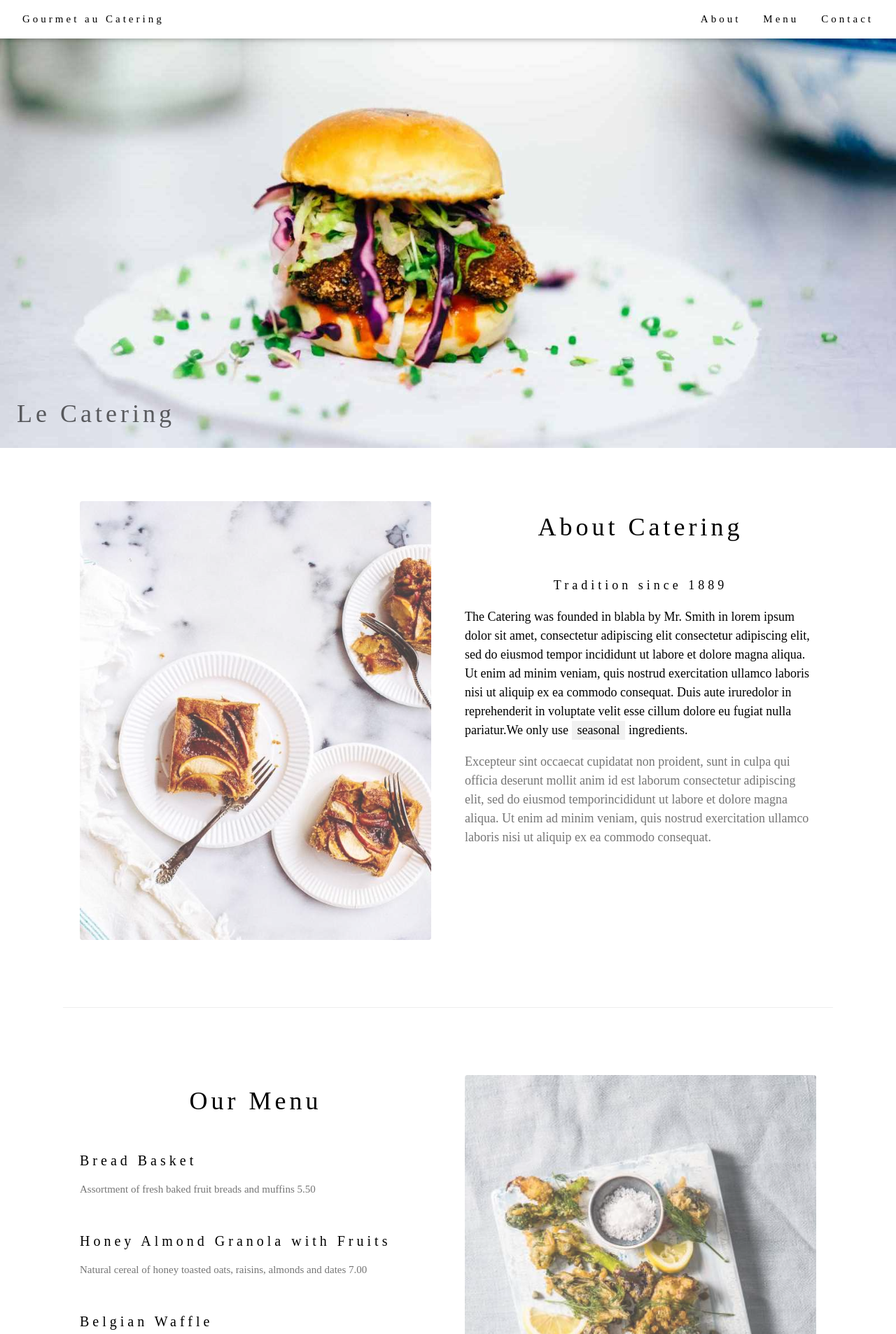
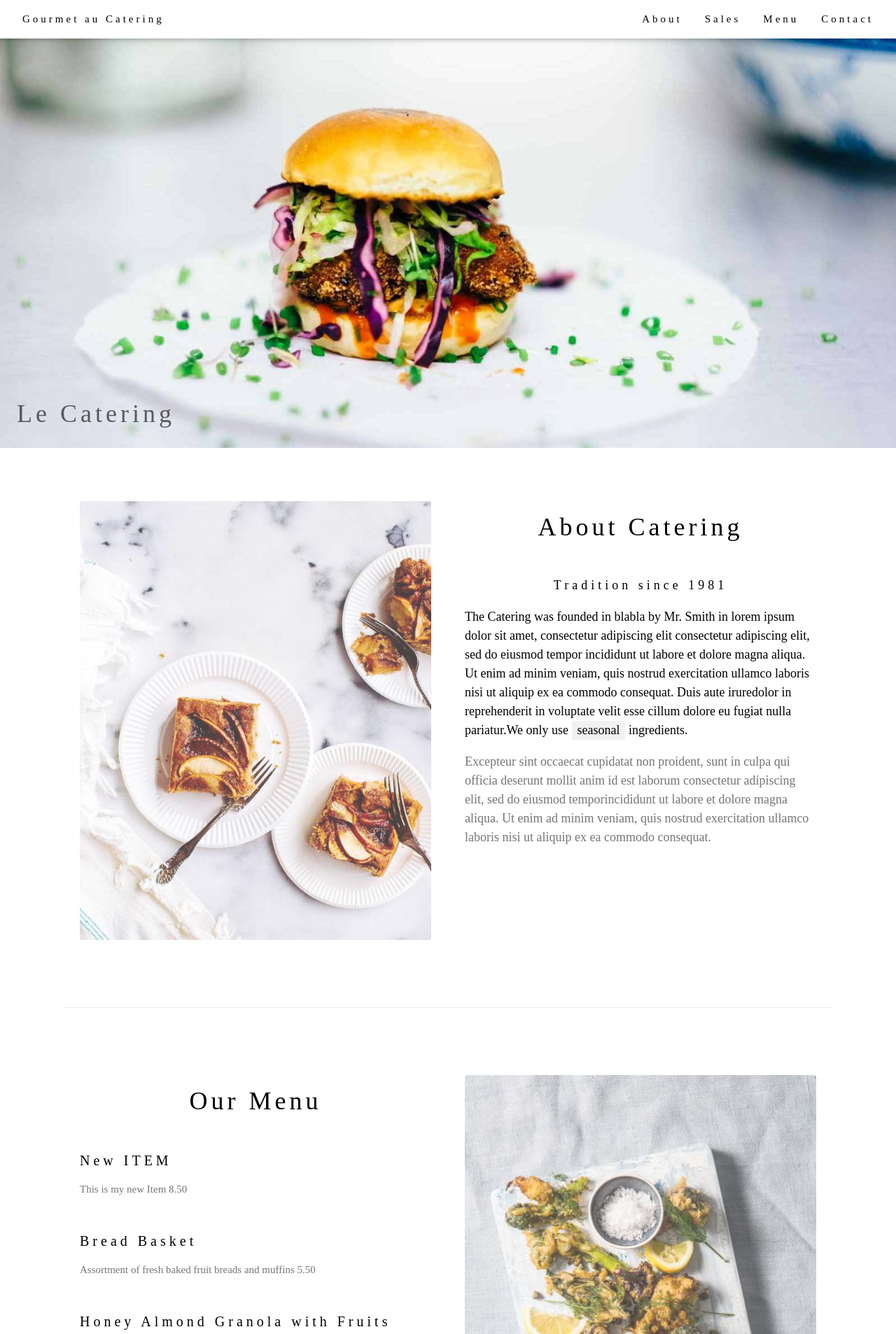
Before and after one commit to renatosetubal/git, a plain HTML site: page index.html in a window 1280 px wide. Shown: the top 1906 px of the page at 70% size. Drawn offline with nearby package versions, Linux system fonts and the light colour scheme.

Commit message:
Adicionando item novo New Item

```diff
--- a/index.html
+++ b/index.html
@@ -1,7 +1,7 @@
 <!DOCTYPE html>
 <html>
 <head>
-<title>W3.CSS Template</title>
+<title>Modelo de Site</title>
 <meta charset="UTF-8">
 <meta name="viewport" content="width=device-width, initial-scale=1">
 <link rel="stylesheet" href="https://www.w3schools.com/w3css/4/w3.css">
@@ -22,6 +22,7 @@ h1, h2, h3, h4, h5, h6 {
     <!-- Right-sided navbar links. Hide them on small screens -->
     <div class="w3-right w3-hide-small">
       <a href="#about" class="w3-bar-item w3-button">About</a>
+      <a href="#menu" class="w3-bar-item w3-button">Sales</a>
       <a href="#menu" class="w3-bar-item w3-button">Menu</a>
       <a href="#contact" class="w3-bar-item w3-button">Contact</a>
     </div>
@@ -47,7 +48,7 @@ h1, h2, h3, h4, h5, h6 {
 
     <div class="w3-col m6 w3-padding-large">
       <h1 class="w3-center">About Catering</h1><br>
-      <h5 class="w3-center">Tradition since 1889</h5>
+      <h5 class="w3-center">Tradition since 1981</h5>
       <p class="w3-large">The Catering was founded in blabla by Mr. Smith in lorem ipsum dolor sit amet, consectetur adipiscing elit consectetur adipiscing elit, sed do eiusmod tempor incididunt ut labore et dolore magna aliqua. Ut enim ad minim veniam, quis nostrud exercitation ullamco laboris nisi ut aliquip ex ea commodo consequat. Duis aute iruredolor in reprehenderit in voluptate velit esse cillum dolore eu fugiat nulla pariatur.We only use <span class="w3-tag w3-light-grey">seasonal</span> ingredients.</p>
       <p class="w3-large w3-text-grey w3-hide-medium">Excepteur sint occaecat cupidatat non proident, sunt in culpa qui officia deserunt mollit anim id est laborum consectetur adipiscing elit, sed do eiusmod temporincididunt ut labore et dolore magna aliqua. Ut enim ad minim veniam, quis nostrud exercitation ullamco laboris nisi ut aliquip ex ea commodo consequat.</p>
     </div>
@@ -59,6 +60,8 @@ h1, h2, h3, h4, h5, h6 {
   <div class="w3-row w3-padding-64" id="menu">
     <div class="w3-col l6 w3-padding-large">
       <h1 class="w3-center">Our Menu</h1><br>
+      <h4>New ITEM</h4>
+      <p class="w3-text-grey">This is my new Item 8.50</p><br>
       <h4>Bread Basket</h4>
       <p class="w3-text-grey">Assortment of fresh baked fruit breads and muffins 5.50</p><br>
 
@@ -102,7 +105,7 @@ h1, h2, h3, h4, h5, h6 {
 
 <!-- Footer -->
 <footer class="w3-center w3-light-grey w3-padding-32">
-  <p>Powered by <a href="https://www.w3schools.com/w3css/default.asp" title="W3.CSS" target="_blank" class="w3-hover-text-green">w3.css</a></p>
+  <p>Powered by <a href="#" title="W3.CSS" target="_blank" class="w3-hover-text-green">w3.css</a></p>
 </footer>
 
 </body>
```
